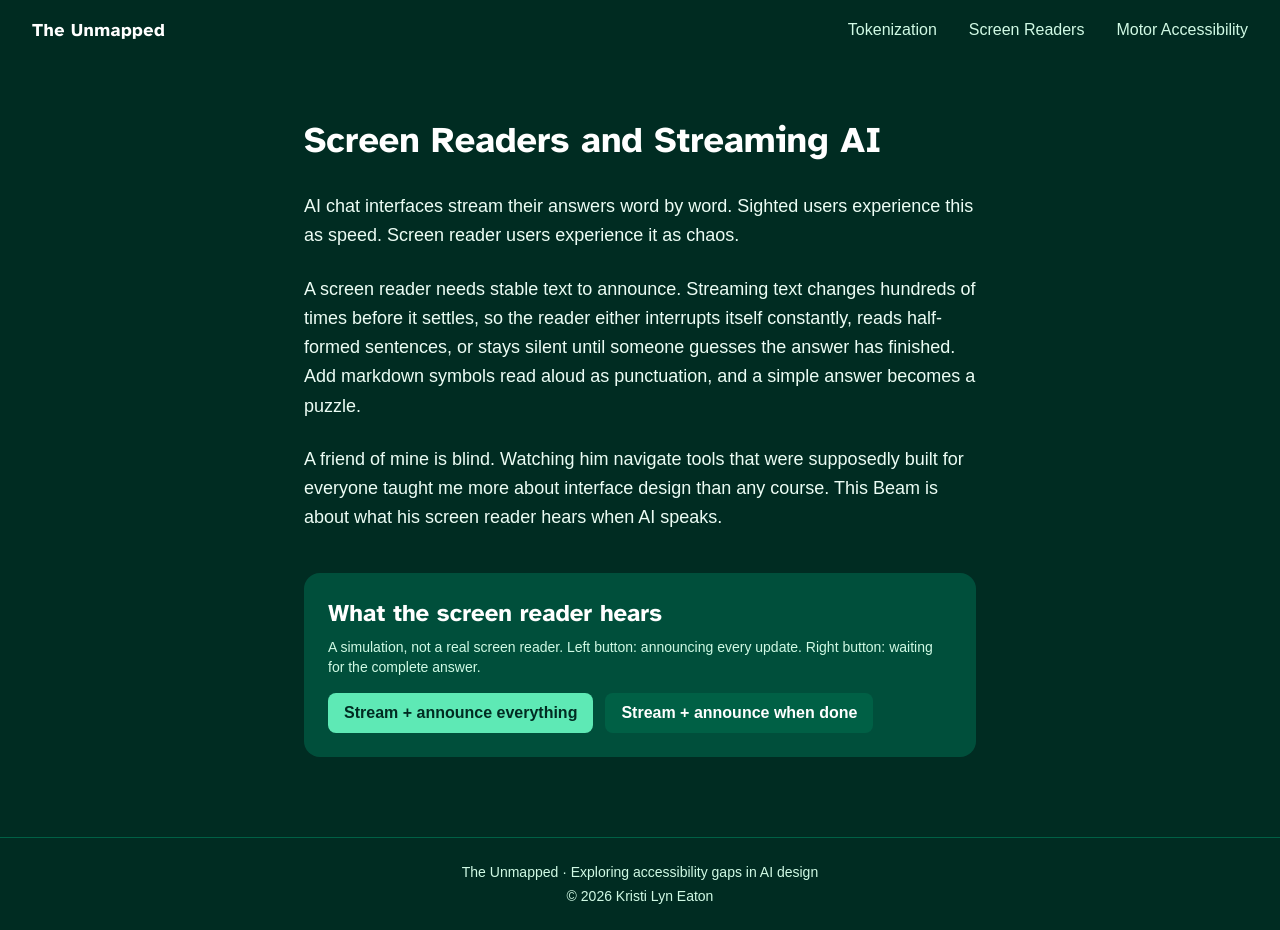
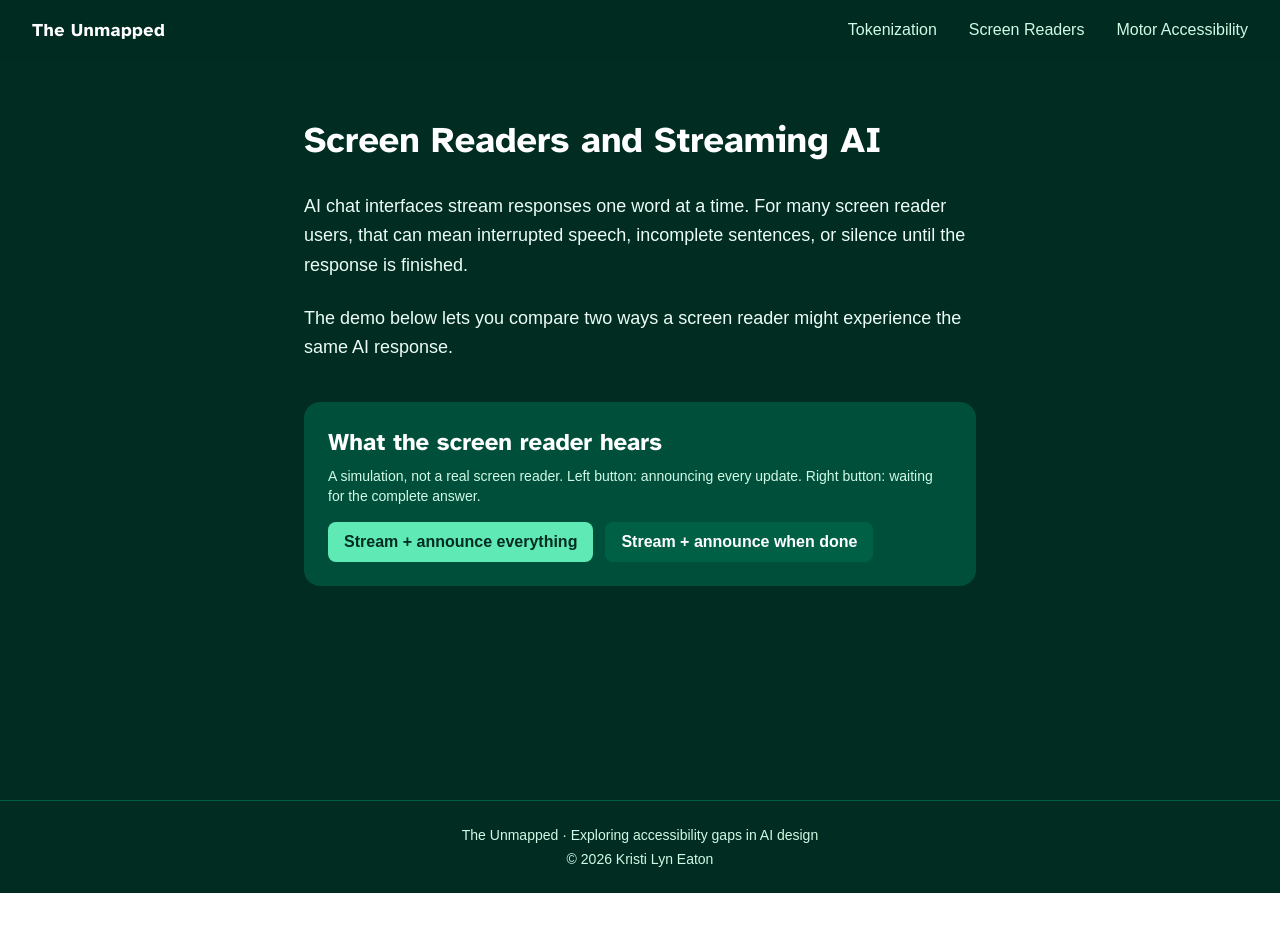
Before and after one commit to reachkristilyn/unmapped, a Next.js app: page /beams/screen-readers in a window 1280 px wide. After the commit the page ends 893 px from the top, so only its background shows below. Built offline with nearby package versions, Linux system fonts and the light colour scheme.

Commit message:
update text all

```diff
--- a/app/beams/screen-readers/page.tsx
+++ b/app/beams/screen-readers/page.tsx
@@ -10,23 +10,11 @@ export default function ScreenReaders() {
         </h1>
         <div className="mt-8 space-y-6 text-lg leading-relaxed text-emerald-50">
           <p>
-            AI chat interfaces stream their answers word by word. Sighted users
-            experience this as speed. Screen reader users experience it as
-            chaos.
+          AI chat interfaces stream responses one word at a time. For many screen reader users, that can mean
+          interrupted speech, incomplete sentences, or silence until the response is finished.
           </p>
           <p>
-            A screen reader needs stable text to announce. Streaming text
-            changes hundreds of times before it settles, so the reader either
-            interrupts itself constantly, reads half-formed sentences, or stays
-            silent until someone guesses the answer has finished. Add markdown
-            symbols read aloud as punctuation, and a simple answer becomes a
-            puzzle.
-          </p>
-          <p>
-            A friend of mine is blind. Watching him navigate tools that were
-            supposedly built for everyone taught me more about interface
-            design than any course. This Beam is about what his screen reader
-            hears when AI speaks.
+          The demo below lets you compare two ways a screen reader might experience the same AI response.
           </p>
         </div>
         <StreamingDemo />
--- a/app/beams/tokenization/page.tsx
+++ b/app/beams/tokenization/page.tsx
@@ -10,22 +10,15 @@ export default function Tokenization() {
         </h1>
         <div className="mt-8 space-y-6 text-lg leading-relaxed text-emerald-50">
           <p>
-            Before an AI model reads a single word you write, it chops your
-            text into pieces called tokens. For English, the pieces are
-            generous. A common word is often one token. For many other
-            languages, the same sentence shatters into far more fragments.
+          Before an AI model reads your words, it breaks them into pieces called tokens.
+          Because today's tokenizers are optimized around English, the same sentence often requires many more tokens in other languages.
           </p>
           <p>
-            This is not a cosmetic difference. More tokens means higher cost
-            per message, less room in the context window, and often worse
-            output quality. Two people asking the same question in different
-            languages are not paying the same price or getting the same
-            machine.
+          That difference affects cost, context length, and often the quality of the response. Two people asking the same question in different
+          languages may not receive the same value from the same AI model.
           </p>
           <p>
-            The unfairness is baked in before training even begins. Tokenizers
-            are built from data that overrepresents English, so every other
-            language inherits the leftovers.
+          The demo below compares how the same sentence is tokenized across languages.
           </p>
         </div>
         <TokenDemo />
--- a/components/TokenDemo.tsx
+++ b/components/TokenDemo.tsx
@@ -18,8 +18,8 @@ export default function TokenDemo() {
         Same sentence, Different Price
       </h2>
       <p className="mt-2 text-emerald-100 text-sm">
-        Token counts below use the GPT tokenizer. Other models differ, but the
-        pattern holds.
+      See how the same sentence is tokenized across different languages. Counts use OpenAI's GPT tokenizer.
+      Other models vary, but the pattern remains.
       </p>
       <ul className="mt-4 space-y-2">
         {samples.map(s => (
```
